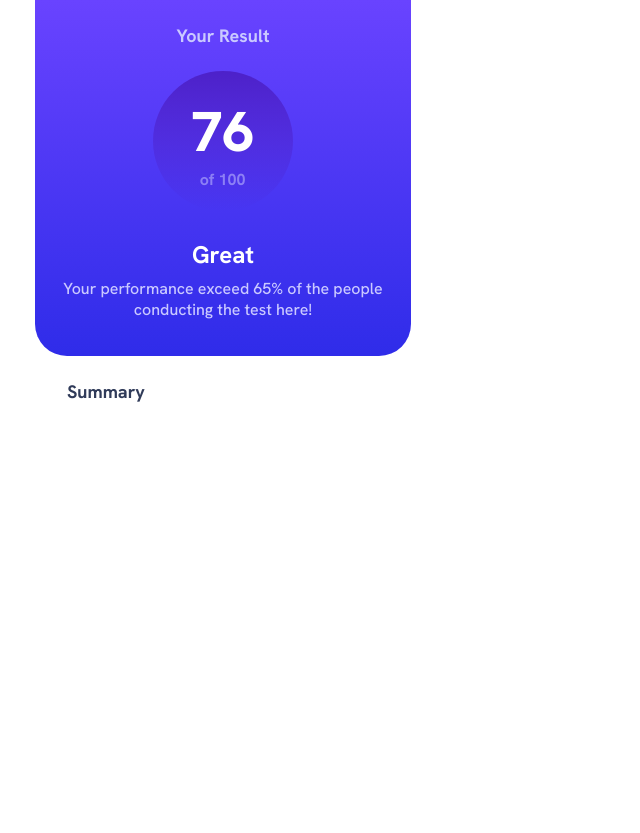
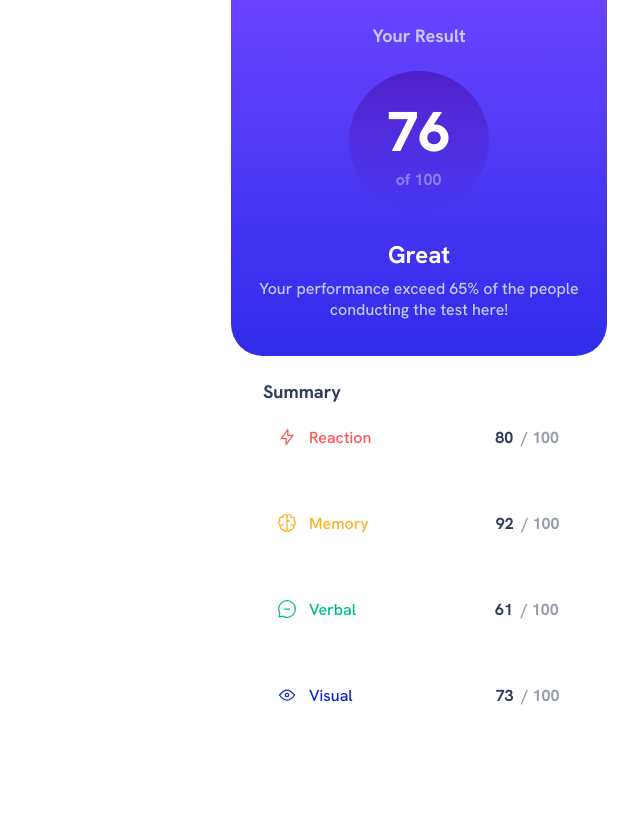
Before and after one commit to SabaPhonjavidze/1st-Project, a plain HTML site: page index.html in a window 1280 px wide. Shown: the whole page, without its empty margins (221-861 px from the left). Drawn offline with Linux system fonts and the light colour scheme.

Commit message:
Finished hw

```diff
--- a/index.html
+++ b/index.html
@@ -12,7 +12,7 @@
     <title>Result summary</title>
 </head>
 <body>
-    <div class="Main">
+    <div class="Container">
         <div class="Header">
             <div class="h1">Your Result</div>
             <div class="Icon">
@@ -24,7 +24,32 @@
          </div>
          <div class="Footer">
             <div class="h3">Summary</div>
+            <div class="svg1">
+                <img src="assets/icon-reaction.svg" alt="">
+                <div class="r">Reaction</div>
+                <p class="n1">80</p>
+                <p class="n2">/ 100</p>
+             </div>
 
+            <div class="svg2">
+                <img src="assets/icon-memory.svg" alt="">
+                <div class="m">Memory</div>
+                <p class="n1">92</p>
+                <p class="n2">/ 100</p>
+            </div>
+
+            <div class="svg3">
+                <img src="assets/icon-verbal.svg" alt="">
+                <div class="v">Verbal</div>
+                <p class="n1">61</p>
+                <p class="n2">/ 100</p>
+            </div>
+            <div class="svg4">
+                <img src="assets/icon-visual.svg" alt="">
+                <div class="v2">Visual</div>
+                <p class="n1">73</p>
+                <p class="n2">/ 100</p>
+            </div>
          </div>
     </div>
 </body>
--- a/style.css
+++ b/style.css
@@ -3,10 +3,10 @@
   margin: 0;
   padding: 0;
 }
-.Main {
+.Container {
   width: 23.5rem;
   height: 50.6rem;
-  margin-left: 20%;
+  margin:auto;
 }
 .Header {
   width: 23.5rem;
@@ -17,10 +17,10 @@
     linear-gradient(180deg, #75f 0%, #6943ff 0.01%, #2f2ce9 100%)
   );
 }
-.h1{
+.h1 {
   color: var(--Light-Blue, #cac9ff);
   text-align: center;
-  font-family:'Hanken Grotesk', sans-serif;
+  font-family: "Hanken Grotesk", sans-serif;
   font-size: 1.125rem;
   font-weight: 700;
   padding: 1.5rem;
@@ -28,22 +28,30 @@
 .Icon {
   width: 8.75rem;
   height: 8.75rem;
-  background: var(--Gradient-2, linear-gradient(180deg, #4D21C9 0%, rgba(37, 33, 201, 0.00) 100%, rgba(37, 33, 201, 0.00) 100%));;
+  background: var(
+    --Gradient-2,
+    linear-gradient(
+      180deg,
+      #4d21c9 0%,
+      rgba(37, 33, 201, 0) 100%,
+      rgba(37, 33, 201, 0) 100%
+    )
+  );
   border-radius: 100%;
-  margin: 0px 0px 117.5px 117.5px  ;
+  margin: 0px 0px 117.5px 117.5px;
 }
-.s1{
-    color: var(--White, #FFF);
+.s1 {
+  color: var(--White, #fff);
   text-align: center;
-font-family:'Hanken Grotesk', sans-serif;
+  font-family: "Hanken Grotesk", sans-serif;
   font-size: 3.5rem;
   font-weight: 800;
   line-height: 4.5rem;
   padding: 1.56rem;
 }
-.t1{
-color: var(--Light-Blue, #CAC9FF);
-font-family:'Hanken Grotesk', sans-serif;
+.t1 {
+  color: var(--Light-Blue, #cac9ff);
+  font-family: "Hanken Grotesk", sans-serif;
   font-size: 1rem;
   font-weight: 700;
   opacity: 0.5168;
@@ -51,30 +59,123 @@ text-align: center;
   line-height: normal;
   margin-top: -1.5rem;
 }
-.h2{
-    color: var(--White, #FFF);
+.h2 {
+  color: var(--White, #fff);
   text-align: center;
-font-family:'Hanken Grotesk', sans-serif;
+  font-family: "Hanken Grotesk", sans-serif;
   font-size: 1.5rem;
   font-weight: 700;
   margin-top: -5.625rem;
 }
-.t2{
-    color: var(--Light-Blue, #CAC9FF);
+.t2 {
+  color: var(--Light-Blue, #cac9ff);
   text-align: center;
-font-family:'Hanken Grotesk', sans-serif;
+  font-family: "Hanken Grotesk", sans-serif;
   font-size: 1rem;
   font-weight: 500;
   margin-top: 0.5rem;
 }
-.Footer{
+.Footer {
   height: 453px;
 }
-.h3{
-  color: var(--Dark-Navy, #303B59);
-font-family:'Hanken Grotesk', sans-serif;
+.h3 {
+  color: var(--Dark-Navy, #303b59);
+  font-family: "Hanken Grotesk", sans-serif;
   font-size: 18px;
   font-weight: 700;
   margin-top: 24px;
   margin-left: 32px;
 }
+.svg1 {
+  width: 315px;
+  height: 56px;
+  border-radius: 12px;
+  margin:24px 0px 30px 30px ;
+  display: flex;
+}
+
+.r{
+  color: var(--Red, #f55);
+  font-family: "Hanken Grotesk", sans-serif;
+  font-size: 16px;
+  font-weight: 500;
+  margin-left: 12px;
+}
+
+.n1 {
+  color: var(--Dark-Navy, #303b59);
+  font-family: "Hanken Grotesk", sans-serif;
+  font-size: 16px;
+  font-weight: 700;
+  margin-left: 124px;
+}
+.n2 {
+  color: var(--Dark-Navy, #303b59);
+  font-family: "Hanken Grotesk", sans-serif;
+  font-size: 16px;
+  font-weight: 700;
+  opacity: 0.5;
+  margin-left: 8px;
+}
+img{
+  width: 20px;
+  height: 20px;
+  flex-shrink: 0;
+  margin-left:16px;
+}
+
+.svg2 {
+  width: 315px;
+  height: 56px;
+  border-radius: 12px;
+  margin:16px 0px 30px 30px ;
+  display: flex;
+}
+
+.svg2 > .n1{
+  margin-left: 127px;
+}
+
+.m{
+  color: var(--Yellow, #FFB21E);
+font-family:"Hanken Grotesk", sans-serif;
+font-size: 16px;
+font-weight: 500;
+  margin-left: 12px;
+}
+
+.svg3{
+  width: 315px;
+  height: 56px;
+  border-radius: 12px;
+  margin:16px 0px 30px 30px ;
+  display: flex;
+}
+.v{
+  margin-left: 12px;
+  color: var(--Green, #00BB8F);
+font-family: "Hanken Grotesk", sans-serif;
+font-size: 16px;
+font-weight: 500;
+}
+.svg3 > .n1{
+margin-left: 139px;
+}
+
+.svg4{
+  width: 315px;
+  height: 56px;
+  border-radius: 12px;
+  margin:16px 0px 30px 30px ;
+  display: flex;
+}
+.v2{
+  color: var(--Blue, #1125D6);
+font-family:"Hanken Grotesk", sans-serif;
+font-size: 16px;
+font-weight: 500;
+margin-left: 12px;
+}
+.svg4 > .n1 {
+margin-left: 143px;
+}
```
Lines whose indentation alone changed are shown as unchanged.
